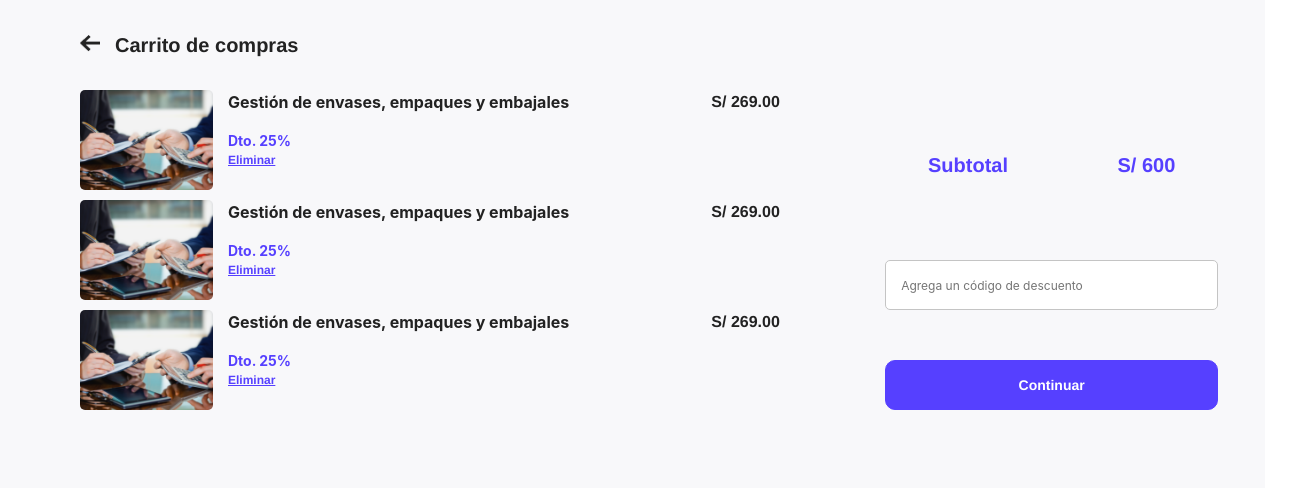
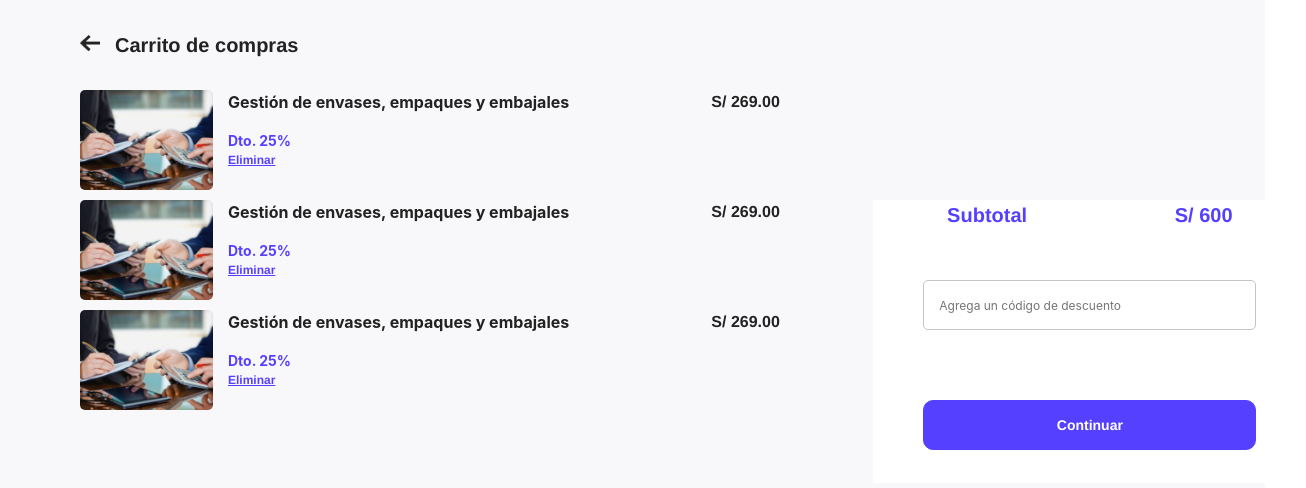
Before and after one commit to rocioromerox/logginregistercompras.github.io, a Vue app: page /miscompras in a window 1280 px wide. Shown: the top 488 px of the page, 1306 px wide, since content can reach past the window. Built offline with nearby package versions, Linux system fonts and the light colour scheme.

Commit message:
actualizacion fondo precio total compra

```diff
--- a/src/views/Miscompras.vue
+++ b/src/views/Miscompras.vue
@@ -63,6 +63,7 @@
 <!--Lado derecho del contenedor-->
 
     <div class="col-sm-4" id="col-4">
+        <div class="col-sm-4-contain">
             <div class="compras-total" >
                 <div>Subtotal</div>
                 <div>S/ 600</div>
@@ -77,7 +78,7 @@
 
     </div>
 
-
+</div>
 
 
 </template>
@@ -94,7 +95,7 @@ export default {
 
 .row-1 {
     background-color: #F8F8FA;
-    width: 100%;
+    width: 100vw;
     height: 660px;
 }
 
@@ -204,7 +205,7 @@ export default {
     font-size: 20px;
     font-weight: bold;
     color: #5640FF;
-    margin: 150px 20px 80px 20px;
+
 }
 
 .compras-input{
@@ -215,6 +216,7 @@ export default {
   font-family: -apple-system, BlinkMacSystemFont, 'Segoe UI', Roboto, Oxygen, Ubuntu, Cantarell, 'Open Sans', 'Helvetica Neue', sans-serif; /*roboto*/
   font-size: 12px;
   padding: 0px 0px 0px 15px;
+  margin: 50px;
 }
 
 .compras-btn{
@@ -227,7 +229,15 @@ export default {
   /*Falta el font family */
   font-size: 14px;
   font-weight: bold;
-  margin: 50px 0px 0px 0px;
+  margin: 20px;
+}
+
+.col-sm-4-contain {
+    border: none;
+    background-color: white;
+    width: 433px;
+    height: 283px;
+    margin: 200px 20px 80px 20px;
 }
 
 /*Versión celular*/
```
Lines whose indentation alone changed are shown as unchanged.
